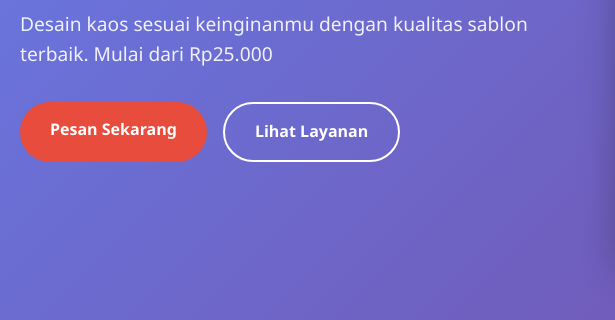
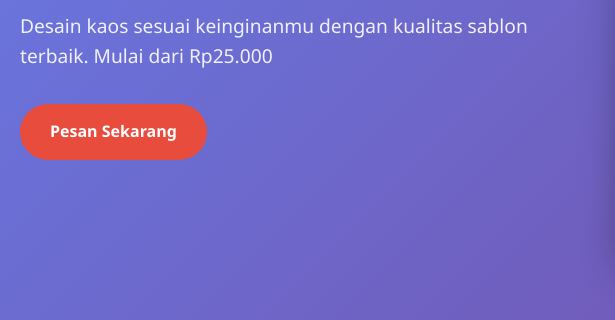
Before and after one commit to hndrlsmn/sablon-kaos, a plain HTML site: page index.html in a window 1280 px wide. Shown: the part 424-744 px from the top of the page, 0-615 px from the left. Drawn offline with Linux system fonts and the light colour scheme.

Commit message:
Update index.html

```diff
--- a/index.html
+++ b/index.html
@@ -37,8 +37,7 @@
             <h1>Cetak Kaos Custom <span class="highlight">Premium</span></h1>
             <p>Desain kaos sesuai keinginanmu dengan kualitas sablon terbaik. Mulai dari Rp25.000</p>
             <div class="hero-buttons">
-                <a href="#contact" class="btn btn-primary">Pesan Sekarang</a>
-                <a href="#services" class="btn btn-secondary">Lihat Layanan</a>
+                <a href="https://api.whatsapp.com/send?phone=6281293108522&text=Halo%20Admin%2C%20saya%20mau%20tanya%20tentang%20sablon%20kaos" class="btn btn-primary">Pesan Sekarang</a>
             </div>
         </div>
         <div class="hero-image">
```
